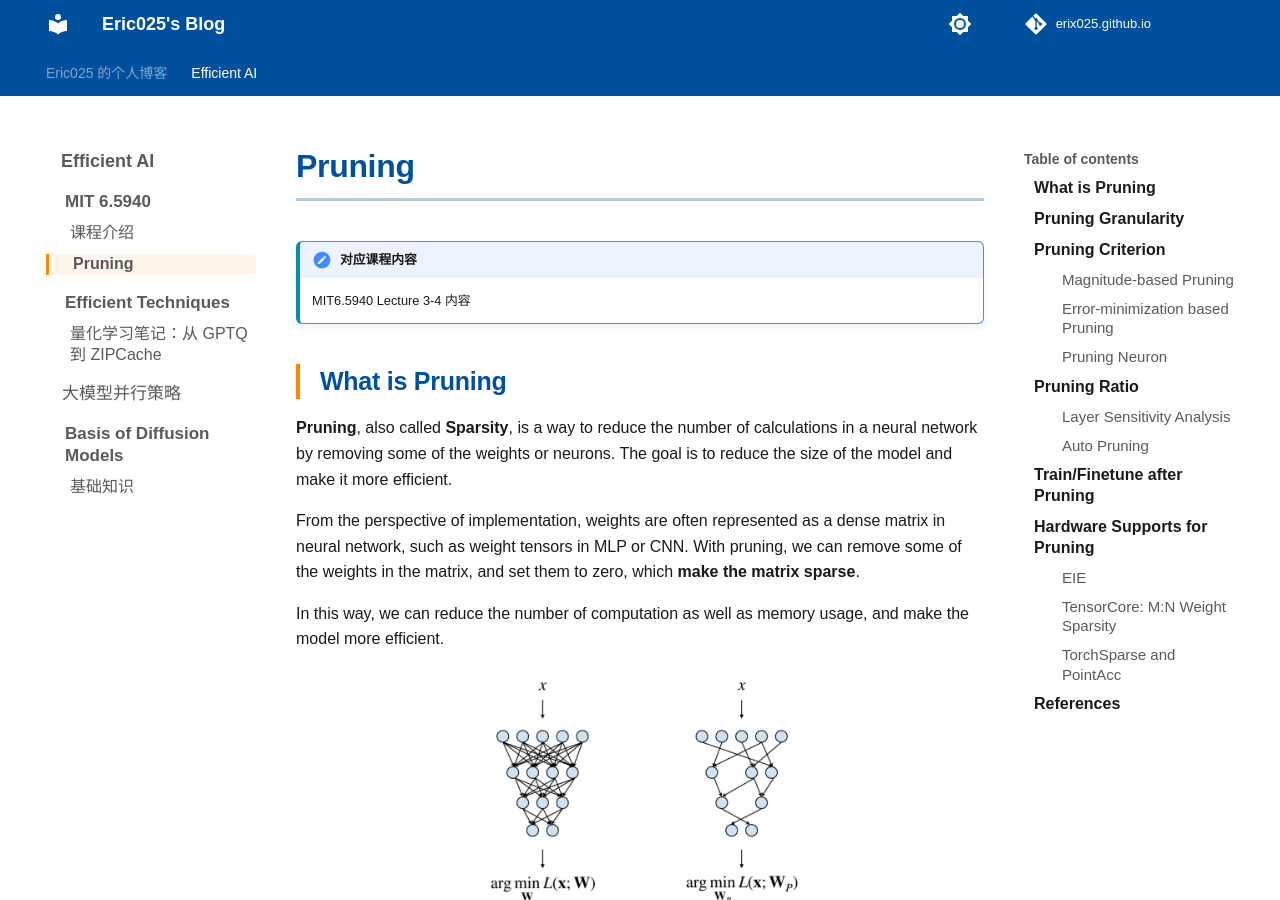
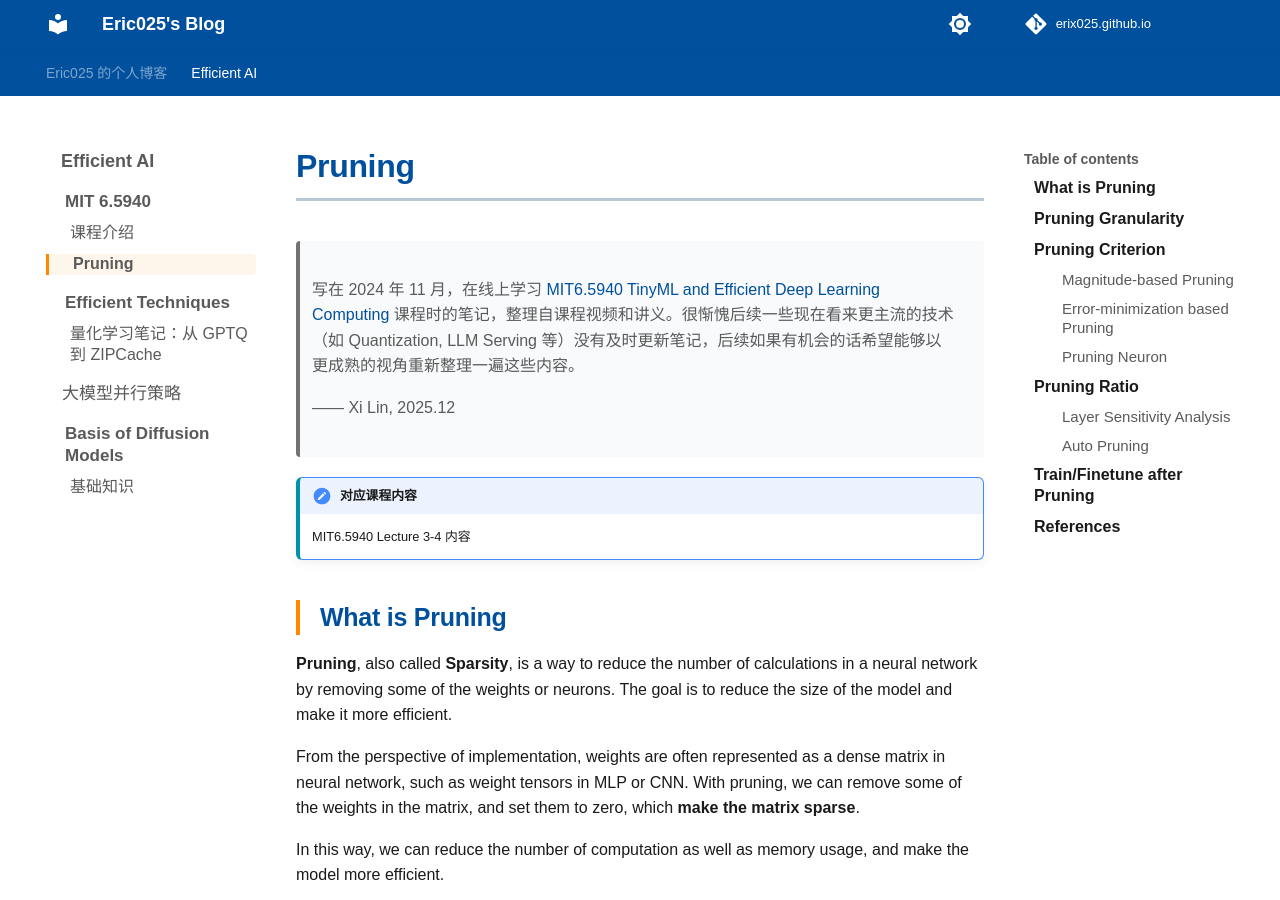
Before and after one commit to Erix025/Erix025.github.io, an MkDocs documentation site: the page built from docs/EfficientAI/MIT6.5940/Pruning.md, in a window 1280 px wide and 900 px high. Built offline with MkDocs 1.6.1 and Material for MkDocs 9.7.7, drawn with Linux system fonts in a browser that asks for light colours; some web fonts are replaced; comment, search, counter and statistics services are not loaded; some of the changed text lies outside the part shown.

Commit message:
feat: add notes for each blog

```diff
--- a/docs/EfficientAI/MIT6.5940/Pruning.md
+++ b/docs/EfficientAI/MIT6.5940/Pruning.md
@@ -1,4 +1,8 @@
 # Pruning
+
+> 写在 2024 年 11 月，在线上学习 [MIT6.5940 TinyML and Efficient Deep Learning Computing](https://hanlab.mit.edu/courses/2024-fall-65940) 课程时的笔记，整理自课程视频和讲义。很惭愧后续一些现在看来更主流的技术（如 Quantization, LLM Serving 等）没有及时更新笔记，后续如果有机会的话希望能够以更成熟的视角重新整理一遍这些内容。
+>
+>—— Xi Lin, 2025.12
 
 !!! note "对应课程内容"
 
@@ -94,14 +98,6 @@ Finetune 其实就是对 Pruned 模型进行重新训练，但是需要注意的
 
 ![Loop of Pruning and Finetune](assets/pruning_finetune_loop.png)
 
-## Hardware Supports for Pruning
-
-### EIE
-
-### TensorCore: M:N Weight Sparsity
-
-### TorchSparse and PointAcc
-
 ## References
 
 - [EfficientML.ai Lecture 3 - Pruning and Sparsity Part I (MIT 6.5940, Fall 2024)](https://www.youtube.com/watch?v=EjsB0WgIfUM)
```
Also changed, not shown: docs/EfficientAI/Parallelism.md (+4 -0 lines), docs/EfficientAI/Techniques/SurveyOnQuantization.md (+4 -0 lines), docs/EfficientAI/basis_of_diffusion.md (+4 -0 lines).
